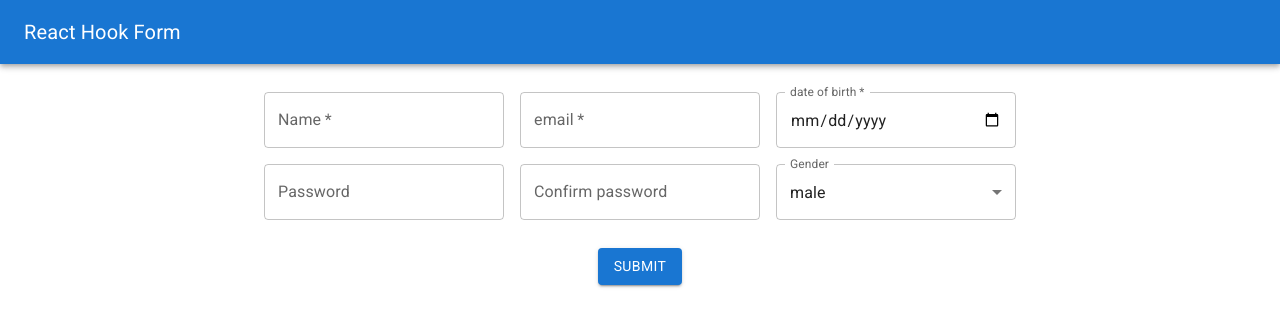
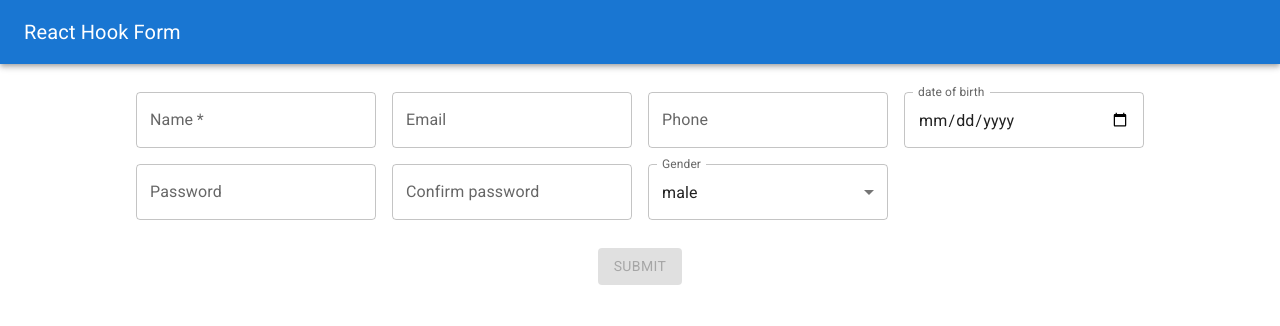
Before and after one commit to spacepocket1985/react-practice, a React (Vite) app: page / in a window 1280 px wide. Shown: the top 326 px of the page. Built offline with nearby package versions, Linux system fonts and the light colour scheme.

Commit message:
feat: add yup and modal

```diff
--- a/eslint.config.mjs
+++ b/eslint.config.mjs
@@ -80,7 +80,7 @@ export default [
       '@typescript-eslint/no-var-requires': 'off',
       'react/jsx-uses-react': 'off',
       'react/react-in-jsx-scope': 'off',
-      'no-console': 'warn',
+      // 'no-console': 'warn',
     },
   },
 ];
--- a/package.json
+++ b/package.json
@@ -16,10 +16,13 @@
     "@emotion/react": "^11.13.3",
     "@emotion/styled": "^11.13.0",
     "@fontsource/roboto": "^5.1.0",
+    "@hookform/resolvers": "^3.9.0",
     "@mui/icons-material": "^6.1.1",
     "@mui/material": "^6.1.1",
     "react": "^18.3.1",
-    "react-dom": "^18.3.1"
+    "react-dom": "^18.3.1",
+    "react-hook-form": "^7.53.0",
+    "yup": "^1.4.0"
   },
   "devDependencies": {
     "@eslint/compat": "^1.1.1",
--- /dev/null
+++ b/src/components/modalWindow/ModalWindow.tsx
@@ -0,0 +1,42 @@
+import * as React from 'react';
+import Box from '@mui/material/Box';
+import Typography from '@mui/material/Typography';
+import Modal from '@mui/material/Modal';
+import { useState } from 'react';
+
+const style = {
+  position: 'absolute',
+  top: '50%',
+  left: '50%',
+  transform: 'translate(-50%, -50%)',
+  bgcolor: 'background.paper',
+  border: '2px solid #000',
+  boxShadow: 24,
+  p: 4,
+};
+
+export const ModalWindow: React.FC<{ regData: string }> = ({ regData }) => {
+  const [open, setOpen] = useState(true);
+
+  const handleClose = () => setOpen(false);
+
+  return (
+    <div>
+      <Modal
+        open={open}
+        onClose={handleClose}
+        aria-labelledby="modal-modal-title"
+        aria-describedby="modal-modal-description"
+      >
+        <Box sx={style}>
+          <Typography id="modal-modal-title" variant="h6" component="h2">
+            Successfully registered!
+          </Typography>
+          <Typography id="modal-modal-description" sx={{ mt: 2 }}>
+            {`Registration data in JSON => ${regData}`}
+          </Typography>
+        </Box>
+      </Modal>
+    </div>
+  );
+};
--- a/src/components/registrationForm/registrationForm.tsx
+++ b/src/components/registrationForm/registrationForm.tsx
@@ -1,10 +1,43 @@
 import { Box, TextField, Button } from '@mui/material';
+import { useForm, SubmitHandler } from 'react-hook-form';
+import { yupResolver } from '@hookform/resolvers/yup';
 import Grid from '@mui/material/Grid2';
+import { validationSchema } from '../../utils/validationSchema';
+import { useState } from 'react';
+import { ModalWindow } from '../modalWindow/ModalWindow';
 
 const Gender = ['male', 'female ', 'unknown'];
 
+type FormInputsType = {
+  name: string;
+  email: string;
+  password: string;
+  confirmPassword: string;
+  gender: string;
+  dateOfBirth: Date;
+  phone: string;
+};
+
 export const RegistrationForm: React.FC = () => {
+  const [regData, setData] = useState('');
+  const {
+    register,
+    handleSubmit,
+    reset,
+    formState: { errors, isValid },
+  } = useForm<FormInputsType>({
+    resolver: yupResolver(validationSchema),
+    mode: 'onChange',
+  });
+
+  const onSubmit: SubmitHandler<FormInputsType> = (data) => {
+    setData(JSON.stringify(data));
+    reset();
+  };
+
   return (
+    <>
+      {regData && <ModalWindow regData={regData} />}
       <Grid
         container
         sx={{ marginTop: '20px' }}
@@ -15,24 +48,34 @@ export const RegistrationForm: React.FC = () => {
           component="form"
           sx={{ '& .MuiTextField-root': { m: 1, width: '30ch' } }}
           noValidate
-        autoComplete="off"
+          onSubmit={handleSubmit(onSubmit)}
         >
           <div>
             <TextField
-            id="outlined-name-input"
+              required
               label="Name"
               type="text"
-            required
+              {...register('name')}
+              error={!!errors.name}
+              helperText={errors.name?.message}
             />
 
             <TextField
-            id="outlined-email-input"
-            label="email"
+              label="Email"
               type="email"
-            required
+              {...register('email')}
+              autoComplete=""
+              error={!!errors.email}
+              helperText={errors.email?.message}
             />
             <TextField
-            id="outlined-date-input"
+              label="Phone"
+              type="tel"
+              {...register('phone')}
+              error={!!errors.phone}
+              helperText={errors.phone?.message}
+            />
+            <TextField
               label="date of birth"
               type="date"
               slotProps={{
@@ -40,33 +83,41 @@ export const RegistrationForm: React.FC = () => {
                   shrink: true,
                 },
               }}
-            required
+              {...register('dateOfBirth')}
+              error={!!errors.dateOfBirth}
+              helperText={errors.dateOfBirth?.message}
             />
           </div>
           <div>
             <TextField
-            id="outlined-password-input"
               label="Password"
               type="password"
               autoComplete="current-password"
+              {...register('password')}
+              error={!!errors.password}
+              helperText={errors.password?.message}
             />
             <TextField
-            id="outlined-confirmPassword-input"
               label="Confirm password"
               type="password"
               autoComplete="current-password"
+              {...register('confirmPassword')}
+              error={!!errors.confirmPassword}
+              helperText={errors.confirmPassword?.message}
             />
 
             <TextField
-            id="outlined-select-currency-native"
               select
               label="Gender"
-            defaultValue="EUR"
+              defaultValue={Gender[0]}
               slotProps={{
                 select: {
                   native: true,
                 },
               }}
+              {...register('gender')}
+              error={!!errors.gender}
+              helperText={errors.gender?.message}
             >
               {Gender.map((item, index) => (
                 <option key={index} value={item}>
@@ -76,12 +127,17 @@ export const RegistrationForm: React.FC = () => {
             </TextField>
           </div>
 
-        <Box display="flex" justifyContent="center" sx={{ marginTop: '20px' }}>
-          <Button type="submit" variant="contained" >
+          <Box
+            display="flex"
+            justifyContent="center"
+            sx={{ marginTop: '20px' }}
+          >
+            <Button type="submit" variant="contained" disabled={!isValid}>
               Submit
             </Button>
           </Box>
         </Box>
       </Grid>
+    </>
   );
 };
--- /dev/null
+++ b/src/utils/validationSchema.ts
@@ -0,0 +1,28 @@
+import * as Yup from 'yup';
+
+const phoneRegExp =
+  /^((\\+[1-9]{1,4}[ \\-]*)|(\\([0-9]{2,3}\\)[ \\-]*)|([0-9]{2,4})[ \\-]*)*?[0-9]{3,4}?[ \\-]*[0-9]{3,4}?$/;
+
+export const validationSchema = Yup.object({
+  name: Yup.string()
+    .required('Name is required')
+    .min(2, 'Name must be at least 2 characters'),
+  email: Yup.string().email('Email is invalid').required('Email is required'),
+  gender: Yup.string().required('Gender is required'),
+  phone: Yup.string()
+    .required('Phone is required')
+    .matches(phoneRegExp, 'Phone number is not valid'),
+  dateOfBirth: Yup.date()
+    .max(new Date(), 'Date of birth cannot be in the future')
+    .required('Date of birth is required'),
+  password: Yup.string()
+    .required('Password is required')
+    .matches(
+      /[A-ZА-ЯЁ]/,
+      'Password strength: must have at least one uppercase letter'
+    )
+    .min(6, 'Password must have at least 6 characters'),
+  confirmPassword: Yup.string()
+    .required('Confirm Password is required')
+    .oneOf([Yup.ref('password')], 'Confirm Password does not match'),
+});
```
Also changed, not shown: 1 other file (tests, documents, lock files or other folders). Lines whose indentation alone changed are shown as unchanged.
